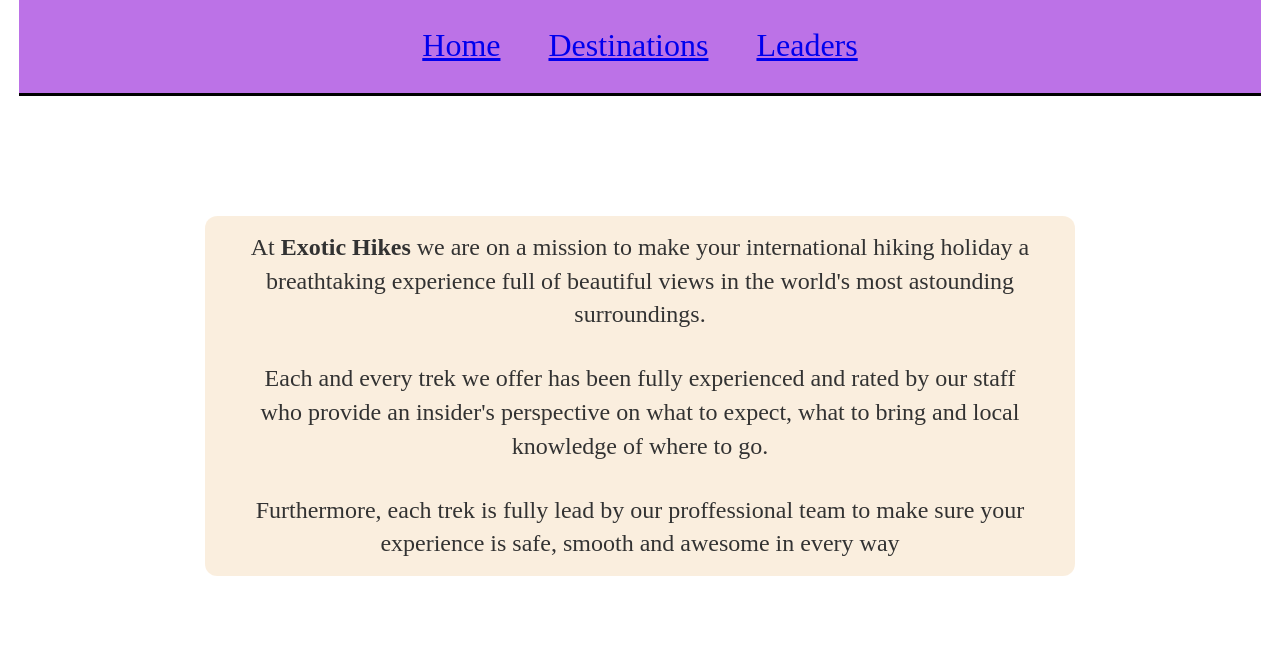
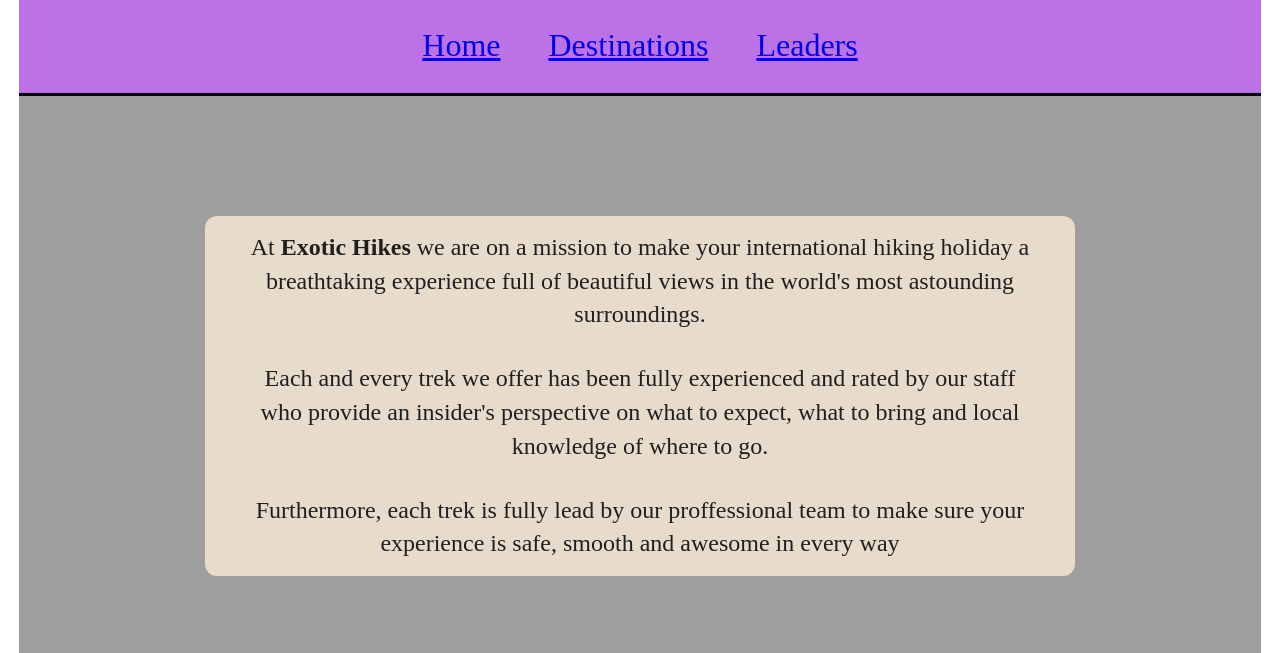
Before and after one commit to kevinstaresdarbon/company-homepage, a plain HTML site: page index.html in a window 1280 px wide. Shown: the part 147-800 px from the top of the page. Drawn offline with Linux system fonts and the light colour scheme; the site is published under a folder, as on GitHub Pages, so addresses that start at the root find nothing.

Commit message:
fixes paths to relative in styles.css for github compatability

```diff
--- a/resources/css/styles.css
+++ b/resources/css/styles.css
@@ -51,7 +51,7 @@ header {
     align-items: center;
     width: 97vw;
     height: 600px;
-    background-image: url("/resources/images/colorado-hills.jpg");
+    background-image: url("../images/colorado-hills.jpg");
     background-position: center;
     background-size: cover;
     background-repeat: no-repeat;
```
